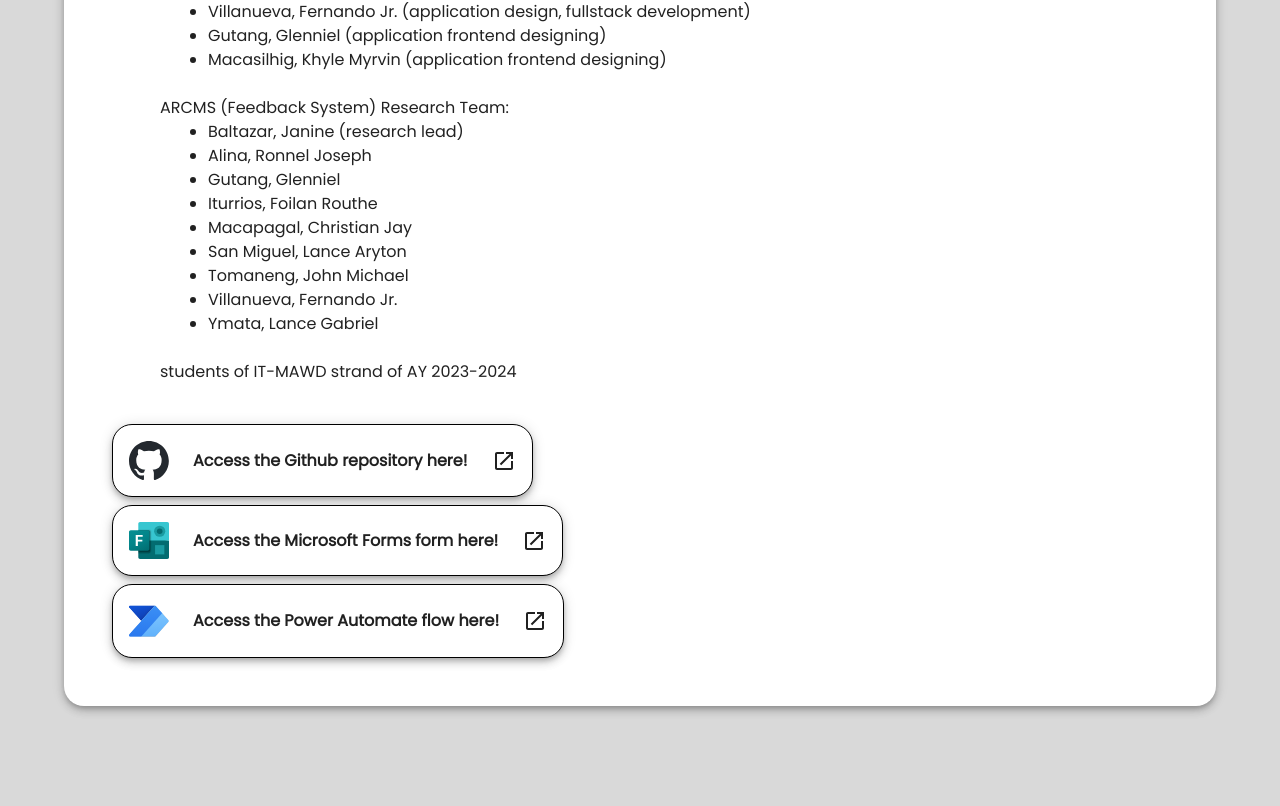
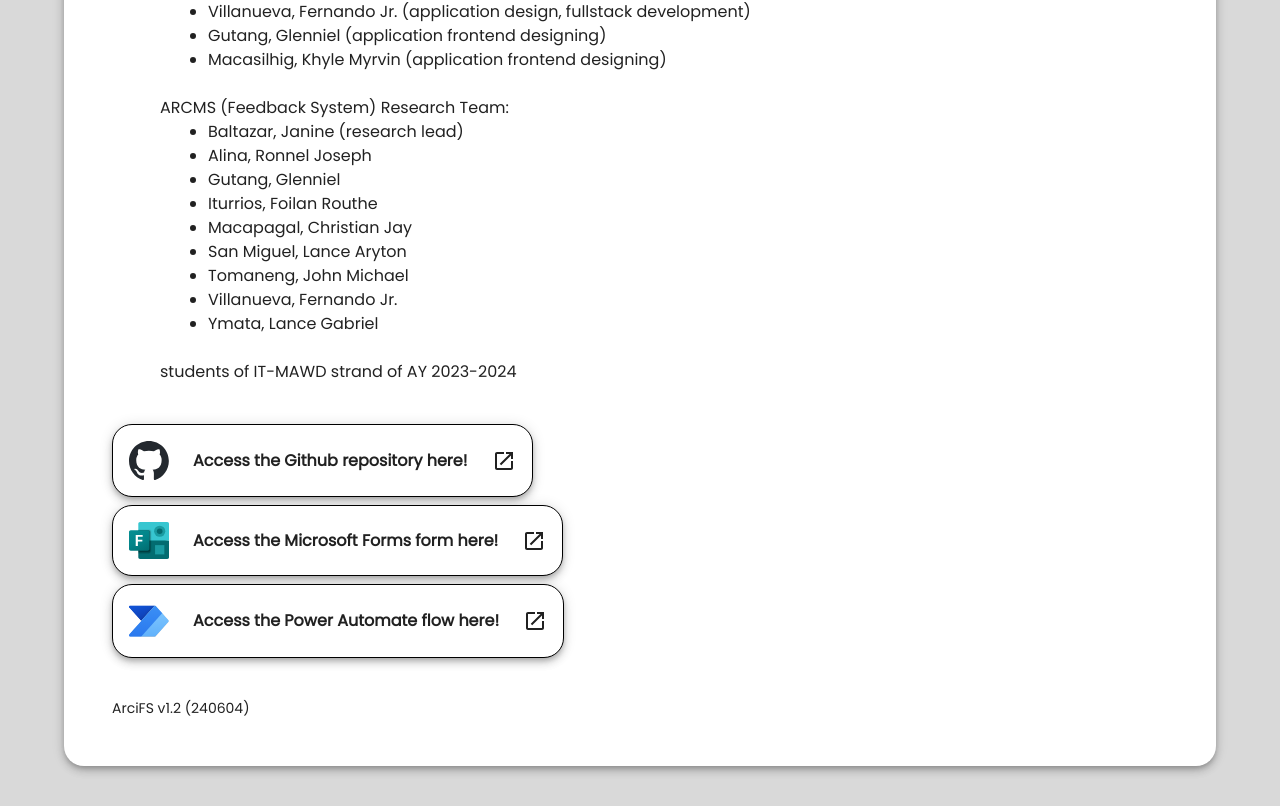
Before and after one commit to fvjr156/feedback-system, a React (Vite) app in the folder client/: page /about in a window 1280 px wide. Shown: the part 414-1220 px from the top of the page. Before the commit the page ends 1160 px from the top, so only its background shows below. Built offline with nearby package versions, Linux system fonts and the light colour scheme.

Commit message:
v1.2 - Added CSV export, optimized sorting and database functions.

```diff
--- a/client/src/pages/AboutPage/About.jsx
+++ b/client/src/pages/AboutPage/About.jsx
@@ -122,6 +122,9 @@ function About() {
           </Typography>
           <OpenInNewIcon />
         </Paper>
+        <Typography variant="body2" sx={{mt: 5}}>
+          ArciFS v1.2 (240604)
+        </Typography>
       </Paper>
     </Box>
   );
```
